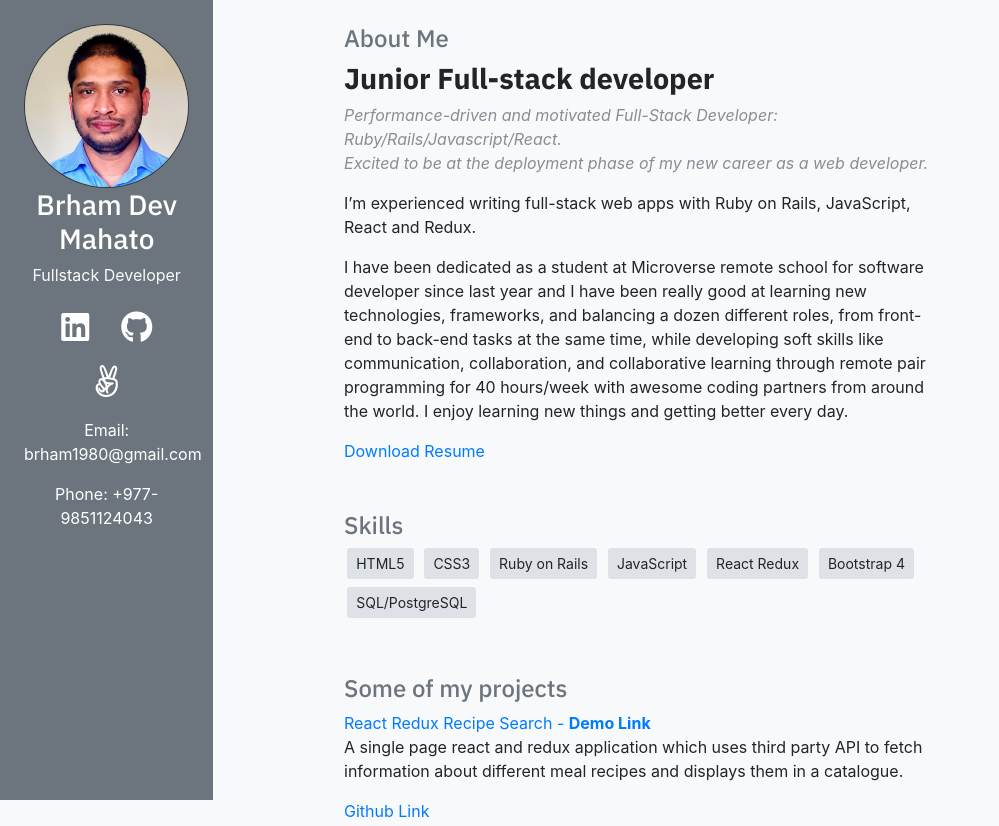
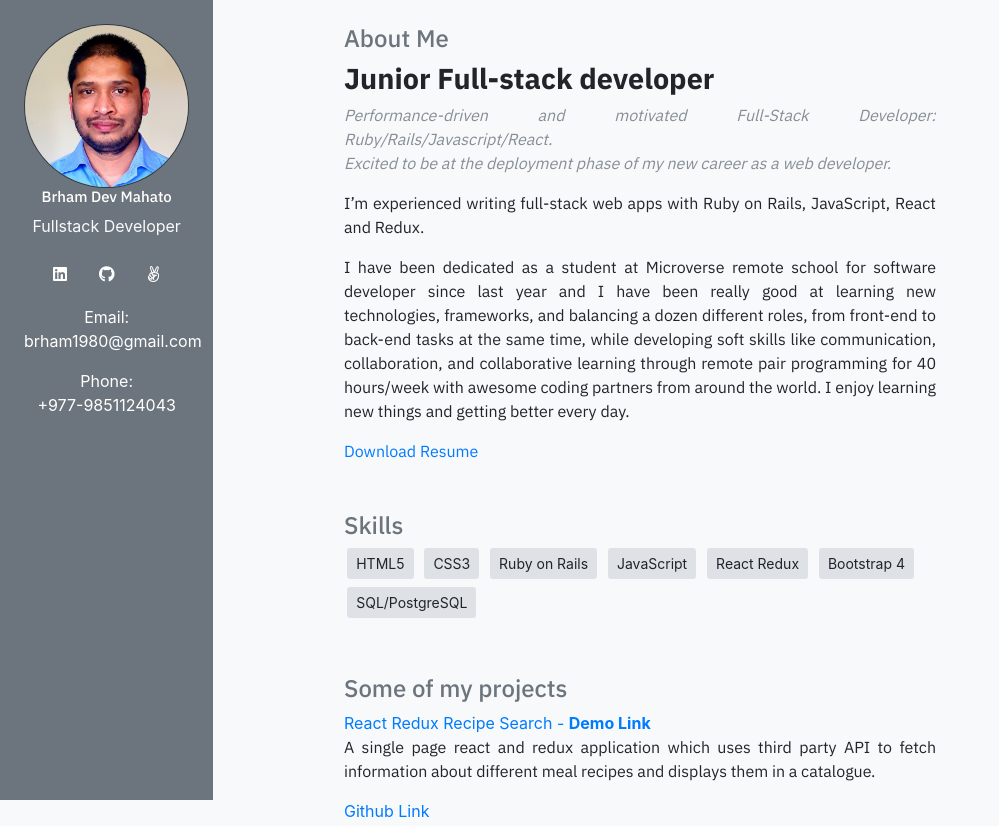
Before and after one commit to dev1980/portfolio, a plain HTML site: page index.html in a window 1280 px wide. Shown: the top 826 px of the page, without its empty margins (0-999 px from the left). Drawn offline with nearby package versions, Linux system fonts and the light colour scheme.

Commit message:
update the left phone and email

```diff
--- a/css/style.css
+++ b/css/style.css
@@ -14,6 +14,9 @@ body,
   min-height: 100vh;
 }
 
+.h3 {
+  font-size: 15px;
+}
 /* Set a display font for headings and quotes */
 h1,
 h2,
@@ -29,7 +32,11 @@ blockquote p,
   font-family: "IBM Plex Sans", sans-serif;
   font-weight: 700;
 }
-
+#main p {
+  font-family: "IBM Plex Sans", sans-serif;
+  font-weight: 400;
+  text-align: justify;
+}
 ul li {
   margin-bottom: 0.2rem;
 }
--- a/index.html
+++ b/index.html
@@ -37,7 +37,7 @@
   <body class="bg-light" id="top">
     <div class="container-fluid">
       <div class="row">
-        <div class="col-md-4 col-lg-3 col-xl-2 bg-secondary p-4" id="sidebar">
+        <div class="col-md-4 col-lg-4 col-xl-2 bg-secondary p-4" id="sidebar">
           <div class="text-center">
             <img
               class="rounded-circle img-fluid border border-dark"
@@ -58,23 +58,23 @@
                   <a
                     class="nav-link"
                     href="https://www.linkedin.com/in/dev1980/"
-                    ><i class="fab fa-linkedin fa-2x" aria-hidden="true"></i
+                    ><i class="fab fa-linkedin" aria-hidden="true"></i
                   ></a>
                 </li>
                 <li class="nav-item">
                   <a class="nav-link" href="https://github.com/dev1980"
-                    ><i class="fab fa-github fa-2x" aria-hidden="true"></i
+                    ><i class="fab fa-github" aria-hidden="true"></i
                   ></a>
                 </li>
                 <li class="nav-item">
                   <a class="nav-link" href="https://https://angel.co/u/dev1980"
-                    ><i class="fab fa-angellist fa-2x" aria-hidden="true"></i
+                    ><i class="fab fa-angellist" aria-hidden="true"></i
                   ></a>
                 </li>
               </ul>
             </div>
-            <p class="mt-2">Email: brham1980@gmail.com</p>
-            <p>Phone: +977-9851124043</p>
+            <p class="mt-2">Email: <br />brham1980@gmail.com</p>
+            <p class="mt-2">Phone: <br /> +977-9851124043</p>
           </div>
           <!-- /.text-md-center -->
         </div>
```
